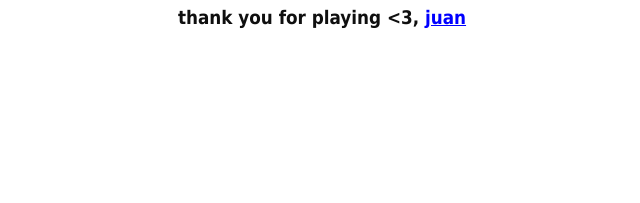
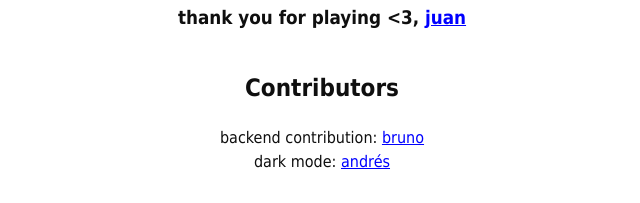
Before and after one commit to v4rgas/sortEm, a React (Vite) app: page /sortEm/l in a window 1280 px wide. Shown: the part 2978-3181 px from the top of the page, without its empty margins (318-958 px from the left). Before the commit the page ends 3060 px from the top, so only its background shows below. Built offline with nearby package versions, Linux system fonts and the light colour scheme; no server answers.

Commit message:
feat: Update leaderboard footer in App.jsx and Leaderboard.jsx for family friendly google play release

```diff
--- a/src/App.jsx
+++ b/src/App.jsx
@@ -197,9 +197,6 @@ function App() {
       <footer key={gameStarted} hidden={gameStarted && !gameEnded}>
         online players: {onlinePlayerCount}<br />
         total games played: {totalGamesPlayed} {"♥"} <br />
-        made by a <a href="https://github.com/v4rgas" target='_blank'>drug fueled atheist </a>
-        with a little help from a <a href="https://github.com/BrunoFarfan" target='_blank'>profit-driven crypto-bro</a>
-        {themeStorage === 'dark' && <div>and dark mode made by an <a href="https://github.com/ElTioAndresCabezas" target='_blank'>adhd computer nerd</a></div>}
       </footer>
     </>
 
--- a/src/Leaderboard/Leaderboard.jsx
+++ b/src/Leaderboard/Leaderboard.jsx
@@ -106,9 +106,13 @@ export default function Leaderboard() {
             </div>
 
             <h3>thank you for playing {"<3"}, <a
-                href={Math.random() > 0.5 ? "https://www.youtube.com/watch?v=CFVKdbiw9JE" : "https://github.com/v4rgas"}
+                href={Math.random() < 0.1 ? "https://www.youtube.com/watch?v=CFVKdbiw9JE" : "https://github.com/v4rgas"}
                 target='_blank'>
                 juan</a></h3>
+
+            <h2>Contributors</h2>
+            <span>backend contribution: <a href="https://github.com/BrunoFarfan" target='_blank'>bruno</a> </span>
+            <span>dark mode: <a href="https://github.com/ElTioAndresCabezas" target='_blank'>andrés</a></span>
 
 
         </div >
```
Also changed, not shown: public/.well-known/assetlinks.json (deleted).
